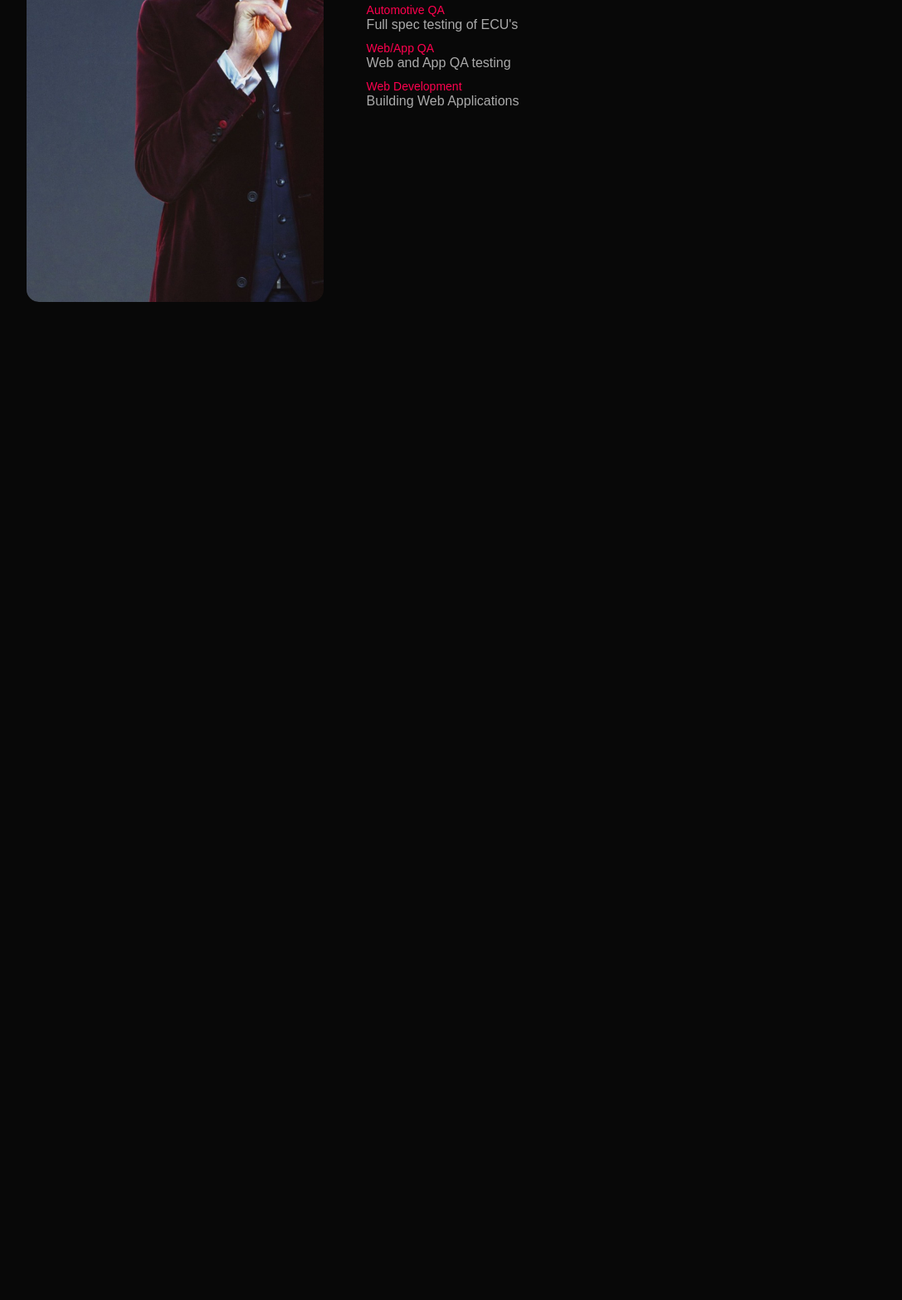
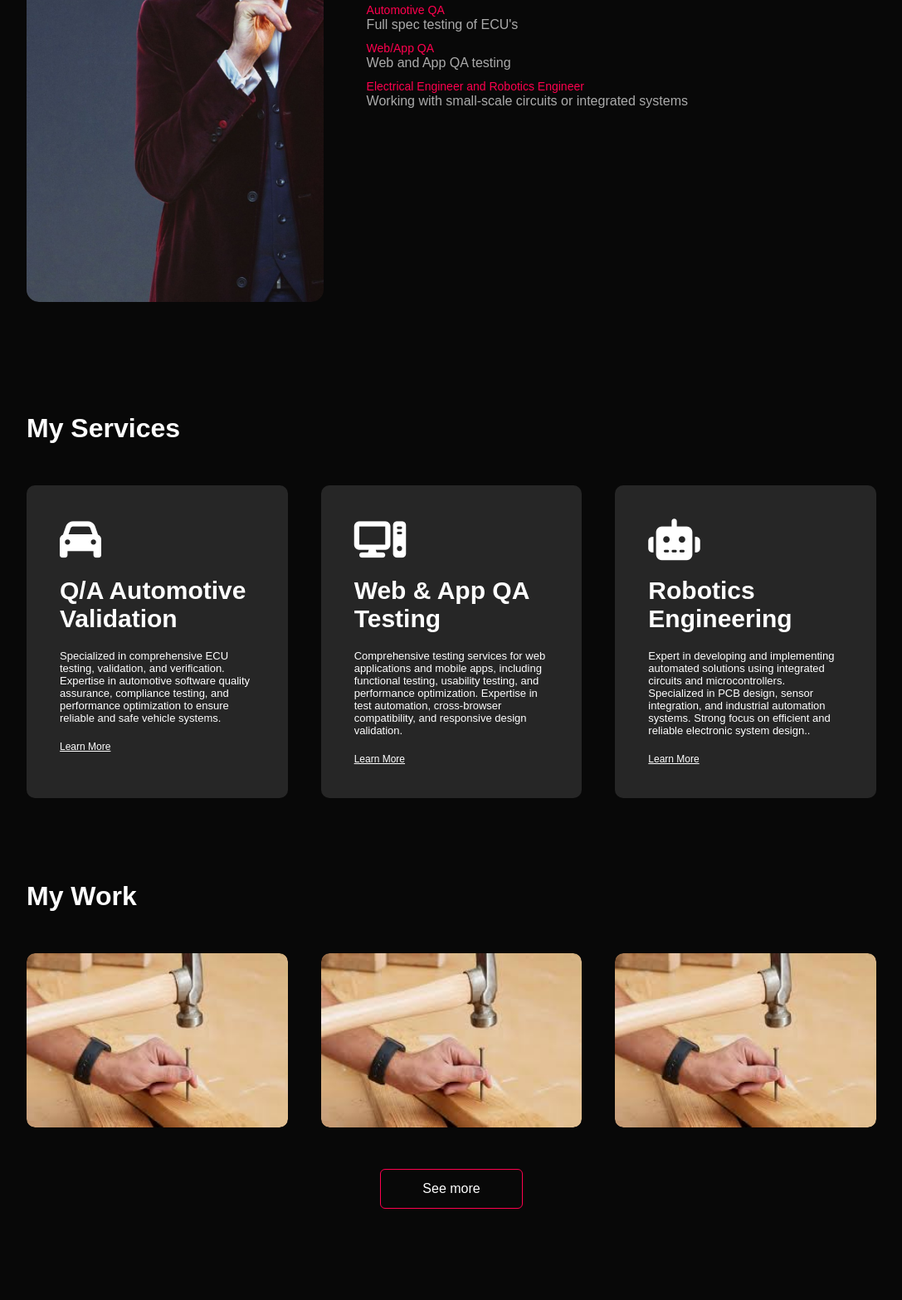
Before and after one commit to Kal0Stormblessed/Portofolio-Website, a plain HTML site: page Index.html in a window 1280 px wide. Shown: the part 1163-2730 px from the top of the page at 83% size, without its empty margins (96-1183 px from the left). Before the commit the page ends 1621 px from the top, so only its background shows below. Drawn offline with Linux system fonts and the light colour scheme.

Commit message:
Added about me section and work section

```diff
--- a/Index.html
+++ b/Index.html
@@ -27,6 +27,7 @@
             </div>
 
         </div>
+        <script src="https://kit.fontawesome.com/1fc661498f.js" crossorigin="anonymous"></script>
    </div>
    <!-- --------------About Section-------------- -->
    <div id="about">
@@ -55,7 +56,7 @@
                         <ul>
                         <li><span>Automotive QA</span><br>Full spec testing of ECU's</li>
                         <li><span>Web/App QA</span><br>Web and App QA testing</li>
-                        <li><span>Web Development</span><br>Building Web Applications</li>
+                        <li><span>Electrical Engineer and Robotics Engineer</span><br>Working with small-scale circuits or integrated systems</li>
                         </ul>
                     </div>
                     <div class="tab-contents" id="experience">
@@ -79,10 +80,76 @@
 
 
 
+    <!-- -------------------Services Section------------------- -->
 
+   <div id="services">
+     <div class="container">
+        <h1 class="subtitle">My Services</h1>
+        <div class="services-list">
+            <div>
+                <i class="fa-solid fa-car"></i>
+                <h2>Q/A Automotive Validation</h2>
+                <p>Specialized in comprehensive ECU testing, validation, and verification. Expertise in automotive software quality assurance, compliance testing, and performance optimization to ensure reliable and safe vehicle systems.  </p>
+                <a href="#">Learn More</a>
+            </div>
 
+            <div>
+                <i class="fa-solid fa-computer"></i>
+                <h2>Web & App QA Testing</h2>
+                <p>Comprehensive testing services for web applications and mobile apps, including functional testing, usability testing, and performance optimization. Expertise in test automation, cross-browser compatibility, and responsive design validation.</p>
+                <a href="#">Learn More</a>
+            </div>
+            <div>
+                <i class="fa-solid fa-robot"></i>
+                <h2>Robotics Engineering</h2>
+                <p>Expert in developing and implementing automated solutions using integrated circuits and microcontrollers. Specialized in PCB design, sensor integration, and industrial automation systems. Strong focus on efficient and reliable electronic system design..</p>
+                <a href="#">Learn More</a>
+            </div>
+        </div>
+     </div>
+   </div>
 
+    <!-- -------------------Services Section------------------- -->
 
+    <!-- --------------------Portofolio Section-------------------- -->
+
+<div id="portfolio">
+    <div class="container">
+        <h1 class="subtitle">My Work</h1>
+
+        <div class="worklist">
+            <div class="work">
+                <img src="Images\work1.jpg" alt="Wow image">
+                    <div class="layer">
+                        <h3> Work at Renault and BCM validation</h3>
+                        <p>Full spec testing of BCM and other ECU's</p>
+                        <a href="#"><i class="fa-solid fa-hammer"></i></a>
+                    </div>
+            </div>
+
+            <div class="work">
+                <img src="Images\work2.jpg" alt="Wow image">
+                <div class="layer">
+                        <h3> Work as QA freelancer</h3>
+                        <p>Web and App testing, with focus on user experience</p>
+                        <a href="#"><i class="fa-solid fa-hammer"></i></a>
+                    </div>
+            </div>
+
+            <div class="work">
+                <img src="Images\work3.jpg" alt="Wow image">
+                <div class="layer">
+                        <h3> Master in Robotics engineering</h3>
+                        <p>Working with microcontrollers, vision, movement, dynamics, and the electrical aspects of Robotics</p>
+                        <a href="#"><i class="fa-solid fa-hammer"></i></a>
+                    </div>
+            </div>
+        </div>
+
+        <a href="#" class="btn">See more</a>
+
+    </div>
+</div>
 
 
     <script>
@@ -101,9 +168,6 @@
             event.currentTarget.classList.add("active-link");
             document.getElementById(tabname).classList.add("active-content");
         }
-
-
-
     </script>
 
 
--- a/Styles.css
+++ b/Styles.css
@@ -165,3 +165,141 @@ nav ul li a:hover::after {
 .tab-contents.active-content {
     display: block;
 }
+
+/* ----------------------------------Services Section---------------------------------- */
+
+#services{
+    padding: 30px 0;
+
+}
+
+.services-list{
+    display:grid;
+    grid-template-columns: repeat(auto-fit, minmax(250px, 1fr));
+    grid-gap: 40px;
+    margin-top: 50px;
+
+}
+
+.services-list div {
+
+    background: #262626;
+    padding: 40px;
+    font-size: 13px;
+    font-weight: 300;
+    border-radius: 10px;
+    transition: background 0.5s, transform 0.5s;
+}
+.services-list div i{
+    font-size: 50px;
+    margin-bottom: 20px;
+
+}
+
+.services-list div h2 {
+    font-size: 30px;
+    font-weight: 500px;
+    margin-bottom: 20px;
+
+}
+
+.services-list div a {
+    text-decoration: note;
+    color: #ffffff;
+    font-size: 12px;
+    margin-top: 20px;
+    display: inline-block;
+}
+
+.services-list div:hover {
+    background: #ff004f;
+    transform: translateY(-10px);
+}
+
+/* ---------Portfollio Section--------- */
+#portfolio {
+    padding: 50px 0;
+
+
+}
+
+.worklist {
+    display:grid;
+    grid-template-columns: repeat(auto-fit, minmax(250px, 1fr));
+    grid-gap: 40px;
+    margin-top: 50px;
+}
+
+.work {
+    border-radius: 10px;
+    position: relative;
+    overflow:hidden;
+}
+
+.work img {
+    width:100%;
+    border-radius:10px;
+    display: block;
+    transition: transform 0.5s;
+}
+
+.layer{
+    width: 100%;
+    height: 0%;
+    background: linear-gradient(rgba(0,0,0,0.6), #ff004f);
+    border-radius: 10px;
+    position: absolute;
+    left:0;
+    bottom:0;
+    overflow: hidden;
+    display:flex;
+    align-items: center;
+    justify-content: center;
+    flex-direction: column;
+    padding: 0 40px;
+    text-align: center;
+    font-size: 14px;
+    transition: height 0.5s;
+}
+
+.layer h3{
+    font-weight: 500;
+    margin-bottom: 20px;
+}
+
+.layer a{
+    margin-top: 20px;
+    color: #ff004f;
+    text-decoration:none;
+    font-size: 18px;
+    line-height: 60px;
+    background: #fff;
+    width: 60px;
+    height: 60px;
+    border-radius: 50%;
+    text-align: center;
+}
+
+.work:hover img{
+    transform: scale(1.1);
+}
+
+.work:hover .layer {
+    height: 100%;
+}
+
+.btn {
+    display: block;
+    margin: 50px auto;
+    width: fit-content;
+    border: 1px solid #ff004f;
+    padding: 14px 50px;
+    border-radius: 6px;
+    text-decoration: none;
+    color: #fff;
+    transition: background 0.5s;
+}
+
+.btn:hover {
+    background: #ff004f;
+}
```
Also changed, not shown: Images/work1.jpg (added), Images/work2.jpg (added), Images/work3.jpg (added).
